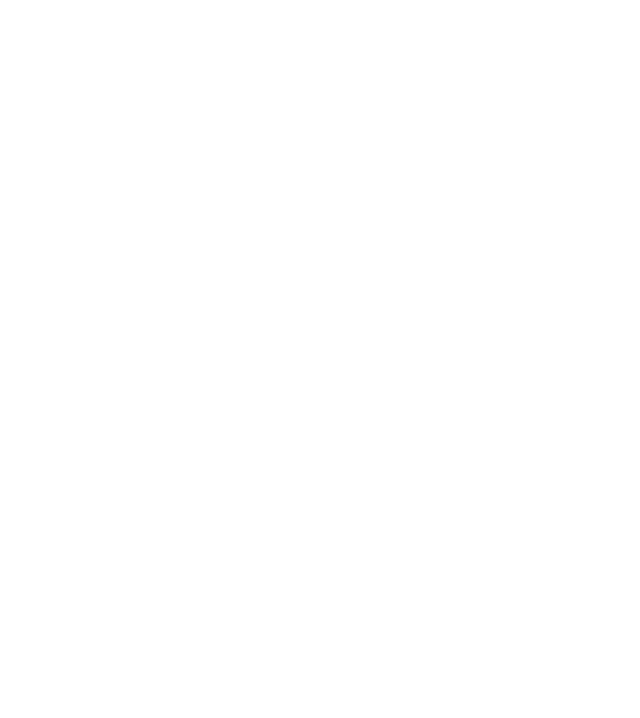
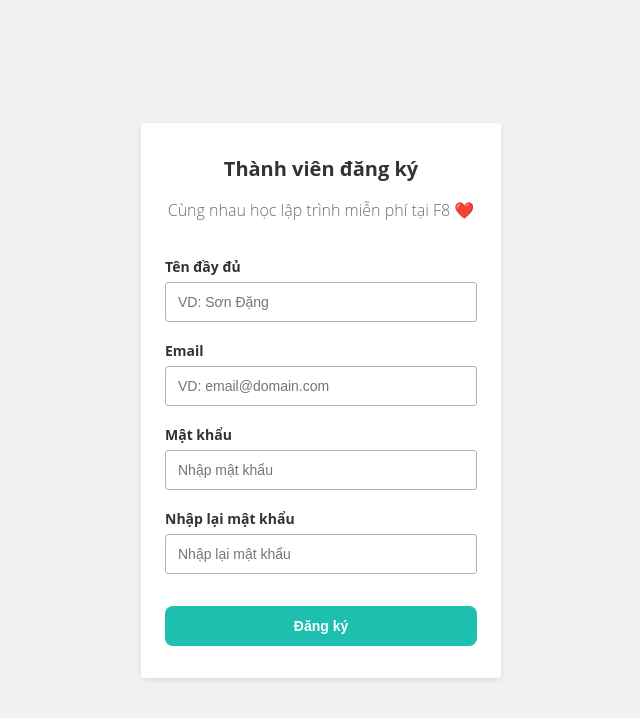
Before and after one commit to studiocenter05/FormDangKi01, a plain HTML site: page index.html in a window 1280 px wide. Shown: the whole page, without its empty margins (319-959 px from the left). Drawn offline with Linux system fonts and the light colour scheme.

Commit message:
Khoi tao

```diff
--- a/index.html
+++ b/index.html
@@ -5,8 +5,48 @@
     <meta http-equiv="X-UA-Compatible" content="IE=edge">
     <meta name="viewport" content="width=device-width, initial-scale=1.0">
     <title>Form Dang Ki</title>
+    <link rel="stylesheet" href="styles.css">
+
 </head>
 <body>
 
+    <div class="main">
+
+        <form action="" method="POST" class="form" id="form-1">
+          <h3 class="heading">Thành viên đăng ký</h3>
+          <p class="desc">Cùng nhau học lập trình miễn phí tại F8 ❤️</p>
+
+          <div class="spacer"></div>
+
+          <div class="form-group">
+            <label for="fullname" class="form-label">Tên đầy đủ</label>
+            <input id="fullname" name="fullname" type="text" placeholder="VD: Sơn Đặng" class="form-control">
+            <span class="form-message"></span>
+          </div>
+
+          <div class="form-group">
+            <label for="email" class="form-label">Email</label>
+            <input id="email" name="email" type="text" placeholder="VD: email@domain.com" class="form-control">
+            <span class="form-message"></span>
+          </div>
+
+          <div class="form-group">
+            <label for="password" class="form-label">Mật khẩu</label>
+            <input id="password" name="password" type="password" placeholder="Nhập mật khẩu" class="form-control">
+            <span class="form-message"></span>
+          </div>
+
+          <div class="form-group">
+            <label for="password_confirmation" class="form-label">Nhập lại mật khẩu</label>
+            <input id="password_confirmation" name="password_confirmation" placeholder="Nhập lại mật khẩu" type="password" class="form-control">
+            <span class="form-message"></span>
+          </div>
+
+          <button class="form-submit">Đăng ký</button>
+        </form>
+
+      </div>
+
+      <script src="script.js"></script>
 </body>
 </html>
--- /dev/null
+++ b/script.js
@@ -0,0 +1 @@
+alert("hello");
--- /dev/null
+++ b/styles.css
@@ -0,0 +1,106 @@
+* {
+    padding: 0;
+    margin: 0;
+    box-sizing: border-box;
+  }
+  html {
+    color: #333;
+    font-size: 62.5%;
+    font-family: "Open Sans", sans-serif;
+  }
+  .main {
+    background: #f1f1f1;
+    min-height: 100vh;
+    display: flex;
+    justify-content: center;
+  }
+  .form {
+    width: 360px;
+    min-height: 100px;
+    padding: 32px 24px;
+    text-align: center;
+    background: #fff;
+    border-radius: 2px;
+    margin: 24px;
+    align-self: center;
+    box-shadow: 0 2px 5px 0 rgba(51, 62, 73, 0.1);
+  }
+  .form .heading {
+    font-size: 2rem;
+  }
+  .form .desc {
+    text-align: center;
+    color: #636d77;
+    font-size: 1.6rem;
+    font-weight: lighter;
+    line-height: 2.4rem;
+    margin-top: 16px;
+    font-weight: 300;
+  }
+
+  .form-group {
+    display: flex;
+    margin-bottom: 16px;
+    flex-direction: column;
+  }
+
+  .form-label,
+  .form-message {
+    text-align: left;
+  }
+
+  .form-label {
+    font-weight: 700;
+    padding-bottom: 6px;
+    line-height: 1.8rem;
+    font-size: 1.4rem;
+  }
+
+  .form-control {
+    height: 40px;
+    padding: 8px 12px;
+    border: 1px solid #b3b3b3;
+    border-radius: 3px;
+    outline: none;
+    font-size: 1.4rem;
+  }
+
+  .form-control:hover {
+    border-color: #1dbfaf;
+  }
+
+  .form-group.invalid .form-control {
+    border-color: #f33a58;
+  }
+
+  .form-group.invalid .form-message {
+    color: #f33a58;
+  }
+
+  .form-message {
+    font-size: 1.2rem;
+    line-height: 1.6rem;
+    padding: 4px 0 0;
+  }
+
+  .form-submit {
+    outline: none;
+    background-color: #1dbfaf;
+    margin-top: 12px;
+    padding: 12px 16px;
+    font-weight: 600;
+    color: #fff;
+    border: none;
+    width: 100%;
+    font-size: 14px;
+    border-radius: 8px;
+    cursor: pointer;
+  }
+
+  .form-submit:hover {
+    background-color: #1ac7b6;
+  }
+
+  .spacer {
+    margin-top: 36px;
+  }
```
